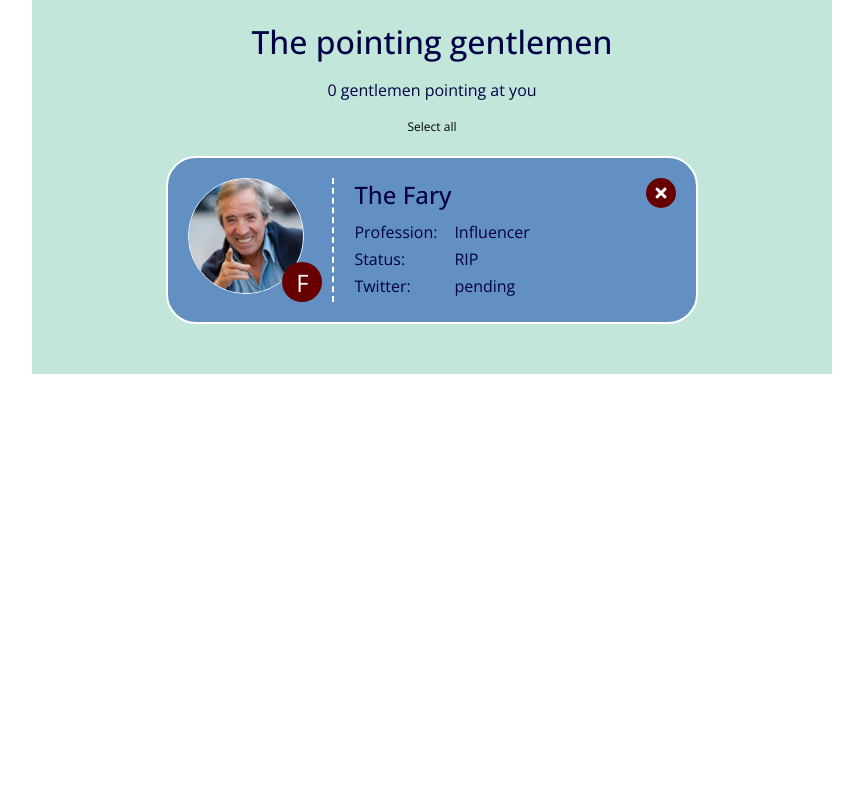
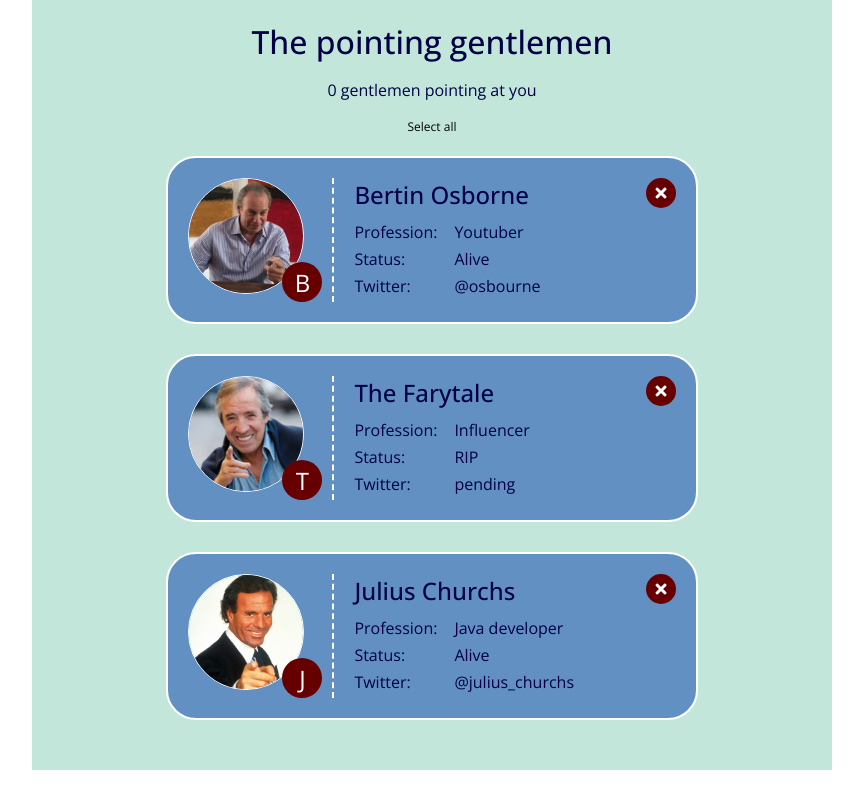
Before and after one commit to MarcoSchernetzki/202210-W4CH1-Marcos-Schernetzki, a React (Create React App) app: page / in a window 1280 px wide. Shown: the whole page, without its empty margins (208-1071 px from the left). Built offline with nearby package versions, Linux system fonts and the light colour scheme.

Commit message:
update gentleman

```diff
--- a/src/components/Gentleman.tsx
+++ b/src/components/Gentleman.tsx
@@ -3,45 +3,45 @@ import { IGentleman, data } from "../model/data";
 export function Gentleman() {
     return (
         <>
+            {data.map((men: IGentleman) => (
                 <li className="gentleman">
                     <div className="gentleman__avatar-container">
                         <img
                             className="gentleman__avatar"
-                        src={"img/" + data[1].picture}
+                            src={"img/" + men.picture}
                             alt="The Fary pointing at you"
                         />
                         <span className="gentleman__initial">
-                        {data[1].name.slice(4, 5)}
+                            {men.name.slice(0, 1)}
                         </span>
                     </div>
                     <div className="gentleman__data-container">
-                    <h2 className="gentleman__name">
-                        {data[1].name.slice(0, 8)}
-                    </h2>
+                        <h2 className="gentleman__name">{men.name}</h2>
                         <ul className="gentleman__data-list">
                             <li className="gentleman__data">
                                 <span className="gentleman__data-label">
                                     Profession:
                                 </span>
-                            {data[1].profession}
+                                {men.profession}
                             </li>
                             <li className="gentleman__data">
                                 <span className="gentleman__data-label">
                                     Status:
                                 </span>
-                            {data[1].status}
+                                {men.status}
                             </li>
                             <li className="gentleman__data">
                                 <span className="gentleman__data-label">
                                     Twitter:
                                 </span>
-                            {data[1].twitter}
+                                {men.twitter}
                             </li>
                         </ul>
                     </div>
                     <i className="icon gentleman__icon fas fa-check"></i>
                     <i className="icon gentleman__icon gentleman__icon--delete fas fa-times"></i>
                 </li>
+            ))}
         </>
     );
 }
```
Lines whose indentation alone changed are shown as unchanged.
